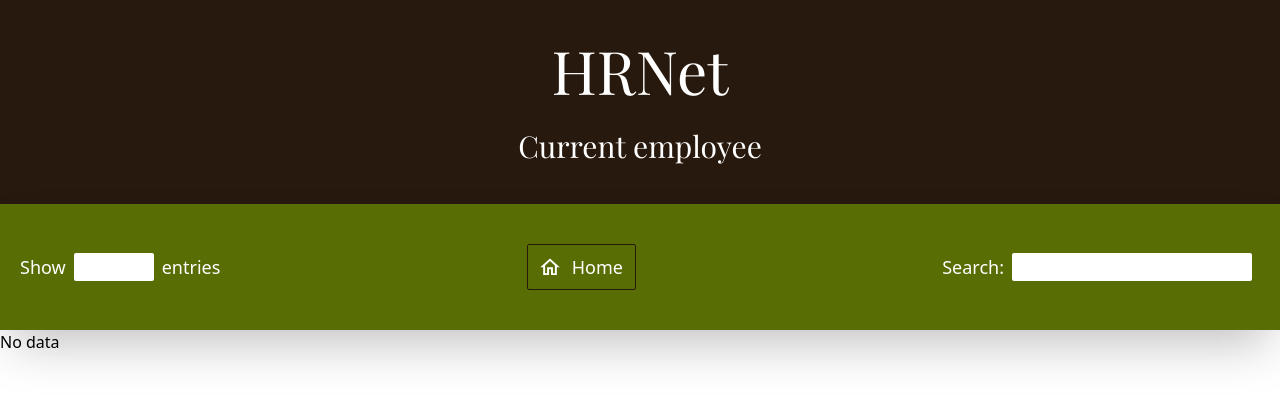
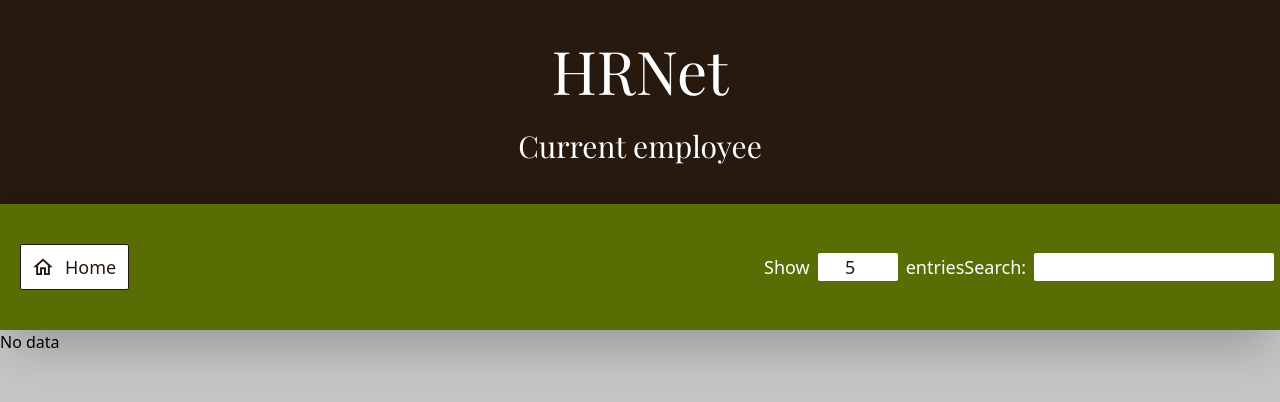
Before and after one commit to tva-subteno-it/hrnet, a React (Vite) app: page /employee-list in a window 1280 px wide. Shown: the top 402 px of the page. Built offline with nearby package versions, Linux system fonts and the light colour scheme; a web font is replaced by a local one.

Commit message:
[IMP] set number of entries for table

```diff
--- a/index.html
+++ b/index.html
@@ -10,7 +10,7 @@
           rel="stylesheet">
     <title>Vite + React + TS</title>
 </head>
-<body>
+<body class="bg-tertiary pb-20">
 <div id="root"></div>
 <script type="module" src="/src/main.tsx"></script>
 </body>
--- a/src/@types/index.ts
+++ b/src/@types/index.ts
@@ -8,4 +8,5 @@ export interface EmployeeInterface {
     city: string;
     state: string;
     zip: string;
+    uid: string;
 }
--- a/src/components/Form/index.tsx
+++ b/src/components/Form/index.tsx
@@ -16,7 +16,7 @@ export default function Form() {
         const data = Object.fromEntries(formData.entries());
         // add data to local storage
         const oldData = JSON.parse(window.localStorage.getItem("employee") ?? "[]");
-        window.localStorage.setItem("employee", JSON.stringify([...oldData, data]));
+        window.localStorage.setItem("employee", JSON.stringify([...oldData, {...data, uid: Math.random().toString(36).substring(2, 9)}]));
         setShowModal(true);
     }
 
--- /dev/null
+++ b/src/components/Pagination/index.tsx
@@ -0,0 +1,37 @@
+import AppContext, {AppContextInterface} from "../../context";
+import {useContext} from "react";
+
+interface PaginationInterface {
+    totalLength: number;
+}
+
+export default function Pagination({totalLength}: PaginationInterface) {
+    const {entriesShown, currentPage, setCurrentPage} = useContext(AppContext) as AppContextInterface;
+    const totalPage = Math.ceil(totalLength / entriesShown);
+    return (
+        <div className="flex justify-end items-end py-5">
+            <div className="flex items-center gap-3">
+                <button className="bg-white text-secondary px-5 py-2 rounded-sm enabled:hover:brightness-75 transition disabled:opacity-50"
+                        onClick={() => setCurrentPage(currentPage - 1)}
+                        disabled={currentPage === 1}
+                >
+                    Previous
+                </button>
+                {Array.from({length: totalPage}, (_, index) => index + 1).map((item) => (
+                    <button key={item} className={`px-5 py-2 rounded-sm hover:brightness-75 transition ${item === currentPage ? "text-white bg-secondary" : "text-secondary bg-white"}`}
+                            onClick={() => setCurrentPage(item)}
+                    >
+                        {item}
+                    </button>
+                ))}
+                <button className="bg-white text-secondary px-5 py-2 rounded-sm enabled:hover:brightness-75 transition disabled:opacity-50"
+                        onClick={() => setCurrentPage(currentPage + 1)}
+                        disabled={currentPage === Math.ceil(totalLength / entriesShown)}
+                >
+                    Next
+                </button>
+            </div>
+        </div>
+
+    )
+}
--- a/src/components/Root/index.tsx
+++ b/src/components/Root/index.tsx
@@ -1,13 +1,23 @@
 import {Outlet} from "react-router-dom";
 import Modal from "../Modal";
-import {useState} from "react";
+import {useMemo, useState} from "react";
 import AppContext from "../../context";
 
 export default function Root() {
     const [showModal, setShowModal] = useState(false);
+    const [currentPage, setCurrentPage] = useState(1);
+    const [entriesShown, setEntriesShown] = useState(5);
+    const defaultContext = useMemo(() => ({
+        showModal,
+        setShowModal,
+        currentPage,
+        setCurrentPage,
+        entriesShown,
+        setEntriesShown,
+    }), [showModal, setShowModal, currentPage, setCurrentPage, entriesShown, setEntriesShown]);
 
     return (
-        <AppContext.Provider value={{showModal, setShowModal}}>
+        <AppContext.Provider value={defaultContext}>
             <Modal/>
             <Outlet/>
         </AppContext.Provider>
--- a/src/context/index.ts
+++ b/src/context/index.ts
@@ -3,6 +3,10 @@ import {createContext} from "react";
 export interface AppContextInterface {
     showModal: boolean;
     setShowModal: (arg0: boolean) => void;
+    entriesShown: number,
+    setEntriesShown: (arg0: number | ((previous: number) => number)) => void,
+    currentPage: number,
+    setCurrentPage: (arg0: number | ((previous: number) => number)) => void,
 }
 
 const AppContext = createContext<AppContextInterface | null>(null);
--- a/src/pages/EmployeeList/EmployeeList.tsx
+++ b/src/pages/EmployeeList/EmployeeList.tsx
@@ -4,10 +4,10 @@ import {EmployeeTable} from "./EmployeeTable.tsx";
 
 export default function EmployeeList() {
     return (
-        <>
+        <div className={"pb-20"}>
             <Header/>
             <SearchBar/>
             <EmployeeTable/>
-        </>
+        </div>
     )
 }
--- a/src/pages/EmployeeList/EmployeeTable.tsx
+++ b/src/pages/EmployeeList/EmployeeTable.tsx
@@ -1,16 +1,21 @@
-import {useEffect, useState} from "react";
+import {useContext, useEffect, useState} from "react";
 import {EmployeeInterface} from "../../@types";
 import {states, departments} from "../../constants";
+import AppContext, {AppContextInterface} from "../../context";
+import Pagination from "../../components/Pagination";
 
-export function EmployeeTable(){
+export function EmployeeTable() {
     const [employees, setEmployees] = useState<EmployeeInterface[]>([]);
     const [isDataSet, setIsDataSet] = useState<boolean>(false);
+    const {entriesShown, currentPage} = useContext(AppContext) as AppContextInterface;
 
     useEffect(() => {
         const employeeList = JSON.parse(localStorage.getItem("employee") || "[]");
-        setEmployees(employeeList);
+        const start = (currentPage - 1) * entriesShown;
+        const end = start + entriesShown;
+        setEmployees(employeeList.slice(start, end));
         setIsDataSet(true);
-    }, []);
+    }, [currentPage, entriesShown]);
 
     if (!employees.length && isDataSet) {
         return (
@@ -19,7 +24,8 @@ export function EmployeeTable(){
     }
 
     return (
-        <div className="bg-white shadow-sm mt-10 w-[70vw] mx-auto">
+        <div className={"w-fit mx-auto"}>
+            <div className="shadow-sm mt-10 w-[70vw] mx-auto">
                 <table className="w-full bg-[#FAFEEB]">
                     <thead className="bg-primary text-white">
                     <tr>
@@ -36,7 +42,7 @@ export function EmployeeTable(){
                     </thead>
                     <tbody>
                     {employees.map((employee) => (
-                    <tr key={`${employee.firstname}_${employee.lastname}`}>
+                        <tr key={employee.uid}>
                             <td className="border border-secondary py-5 px-5">{employee.firstname}</td>
                             <td className="border border-secondary py-5 px-5">{employee.lastname}</td>
                             <td className="border border-secondary py-5 px-5">{employee.startDate}</td>
@@ -51,5 +57,7 @@ export function EmployeeTable(){
                     </tbody>
                 </table>
             </div>
+            <Pagination totalLength={JSON.parse(localStorage.getItem("employee") || "[]").length}/>
+        </div>
     )
 }
--- a/src/pages/EmployeeList/SearchBar.tsx
+++ b/src/pages/EmployeeList/SearchBar.tsx
@@ -1,21 +1,31 @@
 import {NavLink} from "react-router-dom";
 import home from "../../assets/ic_outline-home.svg";
+import {useContext} from "react";
+import AppContext, {AppContextInterface} from "../../context";
 
-export function SearchBar(){
+export function SearchBar() {
+    const {entriesShown, setEntriesShown} = useContext(AppContext) as AppContextInterface;
+
     return (
         <div className="bg-primary text-white flex justify-between items-center py-10 px-5 shadow-2xl">
-            <div className="flex items-center text-lg">
-                <p>Show</p>
-                <input type="number" className="bg-white rounded-sm border-white mx-2 w-20 text-center"/>
-                <p>entries</p>
-            </div>
-                <NavLink to="/" className="text-white flex items-center text-lg border border-secondary px-3 py-2 rounded-sm">
+            <NavLink to="/"
+                     className="text-secondary bg-white flex items-center text-lg border border-secondary px-3 py-2 rounded-sm hover:brightness-75 transition">
                 <img src={home} alt="home" className="w-5 h-5 mr-3"/>
-                    Home
-                </NavLink>
-            <div className={"flex items-center text-lg"}>
-                <p>Search:</p>
-                <input type="text" className="bg-white rounded-sm border-white mx-2 w-60 text-center"/>
+                Home
+            </NavLink>
+            <div className={"flex w-[40%] justify-between"}>
+                <div className="flex items-center text-lg">
+                    <p>Show</p>
+                    <input type="number" className="bg-white rounded-sm border-white mx-2 w-20 text-center text-secondary hover:brightness-75 transition"
+                            value={entriesShown}
+                            onChange={(e) => setEntriesShown(parseInt(e.target.value))}
+                    />
+                    <p>entries</p>
+                </div>
+                <div className={"flex items-center text-lg"}>
+                    <p>Search:</p>
+                    <input type="text" className="bg-white rounded-sm border-white mx-2 w-60 text-center text-secondary hover:brightness-75 transition"/>
+                </div>
             </div>
         </div>
     )
```
Also changed, not shown: src/assets/ic_outline-home.svg. Lines whose indentation alone changed are shown as unchanged.
